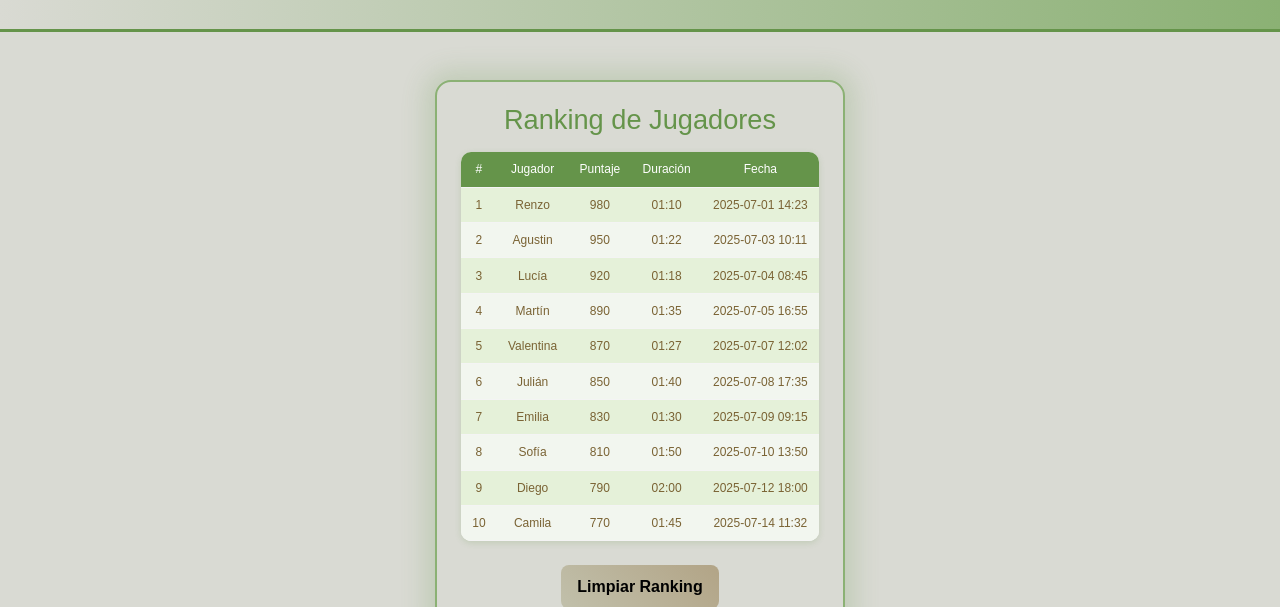
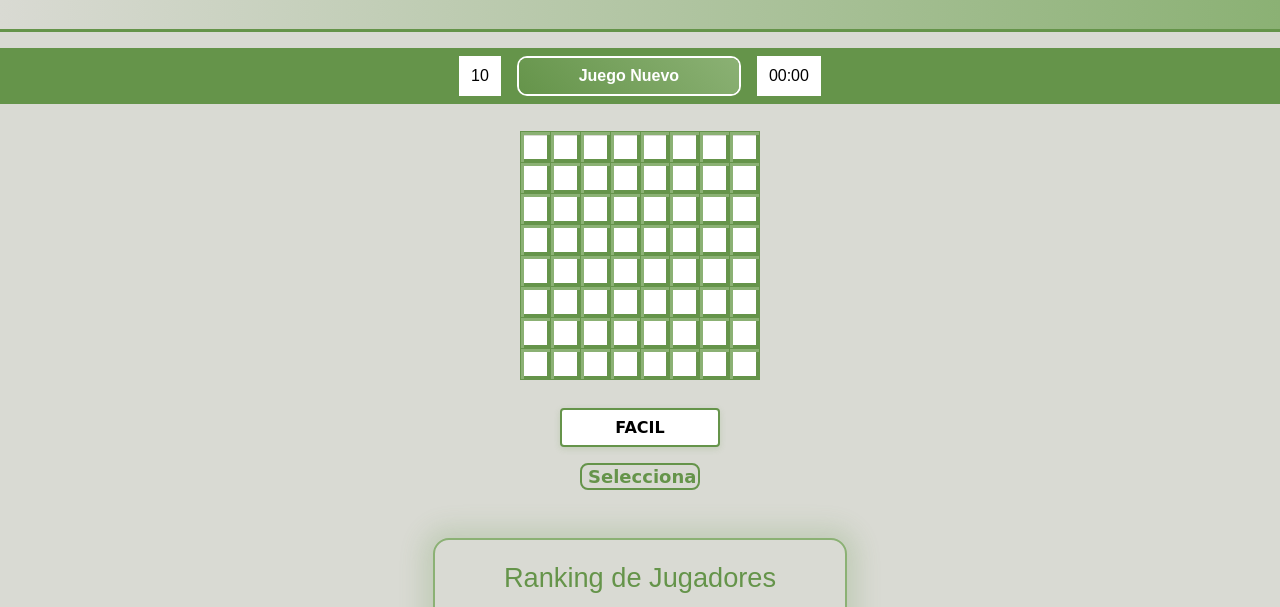
Before and after one commit to rfascendini/UAI-DAW-2025-Buscaminas, a plain HTML site: page index.html in a window 1280 px wide. Shown: the part 147-754 px from the top of the page. Drawn offline with Linux system fonts and the light colour scheme.

Commit message:
Se unificaron los 2 últimos Commits en un solo proyecto

```diff
--- a/assets/css/styles.css
+++ b/assets/css/styles.css
@@ -10,11 +10,14 @@
     --gris-claro: #f4f4f4;
     --gris-claro-par: #f2f6ef;
     --gris-claro-impar: #e5f1d9;
-    --rojo: #e63946;
     --negro: #000000;
     --negro-transparente: rgba(0, 0, 0, 0.87);
     --sombra-verde: rgba(101, 148, 74, 0.2);
-    --fondo-con-degrades: linear-gradient(to right, var(--piedra), var(--verde-pasto))
+    --fondo-con-degrades: linear-gradient(
+        to right,
+        var(--piedra),
+        var(--verde-pasto)
+    );
 }
 
 body.tema-oscuro {
@@ -23,16 +26,19 @@ body.tema-oscuro {
     --tierra: #b79b74;
     --rama: #ccb37a;
     --piedra: #1e1e1e;
-    --blanco: #f0f0f0;
+    --blanco: #000000;
     --blanco-transparente: rgba(240, 240, 240, 0.95);
     --gris-claro: #2e2e2e;
     --gris-claro-par: #292f26;
     --gris-claro-impar: #1e2a1e;
-    --rojo: #ef5a61;
     --negro: #ffffff;
     --negro-transparente: rgba(0, 0, 0, 0.87);
     --sombra-verde: rgba(123, 191, 125, 0.2);
-    --fondo-con-degrades: linear-gradient(to right, var(--piedra), var(--verde-pasto));
+    --fondo-con-degrades: linear-gradient(
+        to right,
+        var(--piedra),
+        var(--verde-pasto)
+    );
 }
 
 /* ======================== BASE ======================== */
@@ -76,6 +82,119 @@ body {
     color: var(--negro);
 }
 
+/* ======================== TABLERO ========================= */
+.contenedor-juego {
+    display: flex;
+    align-items: center;
+    justify-content: center;
+    flex-direction: column;
+}
+
+.contenedor-juego > table {
+    background: var(--blanco);
+}
+
+td {
+    border: 1px solid var(--verde-hoja);
+    text-align: center;
+    align-items: center;
+    align-content: center;
+    color: var(--negro);
+    box-shadow: inset 3px 3px 0 0 var(--verde-pasto),
+        inset -3px -3px 0 0 var(--verde-hoja);
+}
+
+.tablero {
+    background: var(--verde-hoja);
+    display: flex;
+    justify-content: center;
+    align-items: center;
+    margin: 1rem;
+    width: 100%;
+}
+
+/* === BOTONES Y PANELES SUPERIORES === */
+#juego-nuevo,
+#minas,
+#timer {
+    text-align: center;
+    padding: 10px;
+    margin: 10px;
+    max-width: 200px;
+    box-shadow: 0 0 0 2px var(--blanco);
+}
+
+#juego-nuevo:active {
+    background: var(--verde-pasto);
+    color: var(--rojo);
+    transition: background-color 0.5s ease;
+}
+
+#minas,
+#timer {
+    background: var(--blanco);
+    color: var(--negro);
+}
+
+/* === SELECT DIFICULTAD === */
+#dificultad {
+    appearance: none; /* Elimina el estilo por defecto del sistema */
+    text-align: center;
+    color: var(--negro);
+    background-color: var(--blanco);
+    width: 160px;
+    padding: 0.5rem;
+    font-family: cursive;
+    font-size: 1rem;
+    font-weight: bold;
+    border: 2px solid var(--verde-hoja);
+    box-shadow: 0 2px 6px var(--sombra-verde);
+    border-radius: 4px;
+    margin: 1rem auto;
+    display: block;
+    transition: all 0.3s ease;
+    cursor: pointer;
+}
+
+#dificultad:hover {
+    background-color: var(--gris-claro-par);
+}
+
+#dificultad:focus {
+    outline: none;
+    border-color: var(--verde-pasto);
+    box-shadow: 0 0 0 2px var(--sombra-verde);
+}
+
+/* === BOTÓN PRINCIPAL CON EFECTO LIQUID === */
+.btn {
+    position: relative;
+    width: 120px;
+    font-size: 18px;
+    font-weight: 600;
+    color: var(--verde-hoja);
+    background: none;
+    border: 2px solid var(--verde-hoja);
+    border-radius: 8px;
+    cursor: pointer;
+    overflow: hidden;
+    transition: all 0.3s ease;
+    font-family: cursive;
+}
+
+.liquid {
+    background: linear-gradient(var(--verde-hoja) 0 0) no-repeat
+        calc(200% - var(--p, 0%)) 100% / 200% var(--p, 0.2em);
+    transition: 0.3s var(--t, 0s),
+        background-position 0.3s calc(0.3s - var(--t, 0s));
+}
+
+.liquid:hover {
+    --p: 100%;
+    --t: 0.3s;
+    color: var(--blanco);
+}
+
 /* ======================== RANKING ======================== */
 .seccion-estadisticas {
     margin: 3rem auto 2rem auto;
@@ -99,7 +218,6 @@ body {
     width: 100%;
     border-collapse: collapse;
     background-color: var(--blanco);
-    box-shadow: 0 2px 6px var(--sombra-verde);
     border-radius: 10px;
     overflow: hidden;
     transition: background-color 0.3s;
@@ -111,6 +229,7 @@ body {
     text-align: center;
     border-bottom: 1px solid var(--gris-claro);
     font-size: 0.75em;
+    box-shadow: none;
 }
 
 .tabla-ranking th {
@@ -176,7 +295,6 @@ body {
     border-color: var(--verde-hoja);
     box-shadow: 0 0 0 2px var(--sombra-verde);
 }
-
 
 .form-naturaleza input,
 .form-naturaleza textarea {
--- /dev/null
+++ b/assets/js/tablero.js
@@ -0,0 +1,222 @@
+// === VARIABLES GLOBALES ===
+var filas = 8
+var columnas = 8
+var lado = 30
+var minas = 10
+var tablero = []
+var enJuego = true
+var juegoIniciado = false
+var marcas = 0
+document.oncontextmenu = function(){return false}
+
+// === FUNCIÓN PRINCIPAL ===
+nuevoJuego()
+
+function obtenerValor() {
+  const valor = document.getElementById('dificultad').value
+  niveles(valor)
+  nuevoJuego()
+}
+
+function nuevoJuego() {
+  reiniciarVariables()
+  generarTableroHTML()
+  generarTableroJuego()
+  añadirEventos()
+  refrescarTablero()
+}
+
+function reiniciarVariables() {
+  marcas = 0
+  enJuego = true
+  juegoIniciado = false
+}
+
+function niveles(dificultad) {
+  if (dificultad === "1") {
+    columnas = filas = 8
+    minas = 10
+  } else if (dificultad === "2") {
+    columnas = filas = 12
+    minas = 25
+  } else if (dificultad === "3") {
+    columnas = filas = 16
+    minas = 40
+  } else if (dificultad === "4") {
+    columnas = filas = 32
+    minas = 100
+    lado = 25
+  }
+}
+
+function generarTableroHTML() {
+  let html = ""
+  for (let f = 0; f < filas; f++) {
+    html += `<tr>`
+    for (let c = 0; c < columnas; c++) {
+      html += `<td id="celda-${c}-${f}" style="width:${lado}px;height:${lado}px"></td>`
+    }
+    html += `</tr>`
+  }
+  const tableroHTML = document.getElementById("tablero")
+  tableroHTML.innerHTML = html
+  tableroHTML.style.width = columnas * lado + "px"
+  tableroHTML.style.height = filas * lado + "px"
+  tableroHTML.classList.add("tablero")
+}
+
+function añadirEventos() {
+  for (let f = 0; f < filas; f++) {
+    for (let c = 0; c < columnas; c++) {
+      const celda = document.getElementById(`celda-${c}-${f}`)
+      celda.addEventListener("dblclick", e => dobleClic(celda, c, f, e))
+      celda.addEventListener("mouseup", e => clicSimple(celda, c, f, e))
+    }
+  }
+}
+
+function dobleClic(celda, c, f) {
+  if (!enJuego) return
+  abrirArea(c, f)
+  refrescarTablero()
+}
+
+function clicSimple(celda, c, f, me) {
+  if (!enJuego || tablero[c][f].estado === "descubierto") return
+  switch (me.button) {
+    case 0:
+      if (tablero[c][f].estado === "marcado") break
+      while (!juegoIniciado && tablero[c][f].valor === -1) generarTableroJuego()
+      tablero[c][f].estado = "descubierto"
+      juegoIniciado = true
+      if (tablero[c][f].valor === 0) abrirArea(c, f)
+      break
+    case 2:
+      if (tablero[c][f].estado === "marcado") {
+        tablero[c][f].estado = undefined
+        marcas--
+      } else {
+        tablero[c][f].estado = "marcado"
+        marcas++
+      }
+      break
+  }
+  refrescarTablero()
+}
+
+function abrirArea(c, f) {
+  for (let i = -1; i <= 1; i++) {
+    for (let j = -1; j <= 1; j++) {
+      if (i === 0 && j === 0) continue
+      try {
+        if (tablero[c + i][f + j].estado !== "descubierto" && tablero[c + i][f + j].estado !== "marcado") {
+          tablero[c + i][f + j].estado = "descubierto"
+          if (tablero[c + i][f + j].valor === 0) abrirArea(c + i, f + j)
+        }
+      } catch (e) {}
+    }
+  }
+}
+
+function refrescarTablero() {
+  for (let f = 0; f < filas; f++) {
+    for (let c = 0; c < columnas; c++) {
+      const celda = document.getElementById(`celda-${c}-${f}`)
+      if (tablero[c][f].estado === "descubierto") {
+        celda.style.boxShadow = "none"
+        if (tablero[c][f].valor === -1) {
+          celda.innerHTML = `<img src="assets/images/tablero/mina.png" alt="mina">`
+          celda.style.color = "red"
+          celda.style.background = "red"
+        } else if (tablero[c][f].valor !== 0) {
+          celda.innerHTML = tablero[c][f].valor
+        }
+      } else if (tablero[c][f].estado === "marcado") {
+        celda.innerHTML = `<img src="assets/images/tablero/flag.png" alt="flag">`
+        celda.style.background = "green"
+      } else {
+        celda.innerHTML = ""
+        celda.style.background = ""
+      }
+    }
+  }
+  verificarGanador()
+  verificarPerdedor()
+  actualizarPanelMinas()
+}
+
+function actualizarPanelMinas() {
+  document.getElementById("minas").innerHTML = minas - marcas
+}
+
+function verificarGanador() {
+  for (let f = 0; f < filas; f++) {
+    for (let c = 0; c < columnas; c++) {
+      if (tablero[c][f].estado !== "descubierto" && tablero[c][f].valor !== -1) return
+    }
+  }
+  document.getElementById("tablero").style.background = "green"
+  enJuego = false
+}
+
+function verificarPerdedor() {
+  for (let f = 0; f < filas; f++) {
+    for (let c = 0; c < columnas; c++) {
+      if (tablero[c][f].valor === -1 && tablero[c][f].estado === "descubierto") {
+        enJuego = false
+      }
+    }
+  }
+  if (!enJuego) {
+    for (let f = 0; f < filas; f++) {
+      for (let c = 0; c < columnas; c++) {
+        if (tablero[c][f].valor === -1) {
+          const celda = document.getElementById(`celda-${c}-${f}`)
+          celda.innerHTML = `<img src="assets/images/tablero/mina.png" alt="mina" class="bomba">`
+          celda.style.background = "red"
+        }
+      }
+    }
+  }
+}
+
+function generarTableroJuego() {
+  vaciarTablero()
+  ponerMinas()
+  contadoresMinas()
+}
+
+function vaciarTablero() {
+  tablero = []
+  for (let c = 0; c < columnas; c++) tablero.push([])
+}
+
+function ponerMinas() {
+  for (let i = 0; i < minas; i++) {
+    let c, f
+    do {
+      c = Math.floor(Math.random() * columnas)
+      f = Math.floor(Math.random() * filas)
+    } while (tablero[c][f])
+    tablero[c][f] = { valor: -1 }
+  }
+}
+
+function contadoresMinas() {
+  for (let f = 0; f < filas; f++) {
+    for (let c = 0; c < columnas; c++) {
+      if (!tablero[c][f]) {
+        let contador = 0
+        for (let i = -1; i <= 1; i++) {
+          for (let j = -1; j <= 1; j++) {
+            if (i === 0 && j === 0) continue
+            try {
+              if (tablero[c + i][f + j].valor === -1) contador++
+            } catch (e) {}
+          }
+        }
+        tablero[c][f] = { valor: contador }
+      }
+    }
+  }
+}
--- a/index.html
+++ b/index.html
@@ -18,6 +18,7 @@
         <!-- CSS -->
         <link rel="stylesheet" href="assets/css/reset.css" />
         <link rel="stylesheet" href="assets/css/styles.css" />
+        <link rel="stylesheet" href="assets/css/tablero.css" />
 
         <!-- Favicon -->
         <link
@@ -34,12 +35,33 @@
                 <h2 class="descripcion-juego">
                     Proyecto Final de DAW - Minesweeper 2025
                 </h2>
-                <button class="btn-naturaleza" id="boton-tema">🌙 Modo oscuro</button>
+                <button class="btn-naturaleza" id="boton-tema">
+                    🌙 Modo oscuro
+                </button>
             </div>
         </header>
 
-        <main id="contenedor-juego" class="contenedor">
-            <!-- El tablero, modales y panel de info se generan dinámicamente con JS -->
+        <main class="contenedor-juego">
+            <div class="tablero">
+                <p id="minas"></p>
+                <p id="juego-nuevo" class="btn-naturaleza primario" onclick="nuevoJuego()">Juego Nuevo</p>
+                <p id="timer">00:00</p>
+            </div>
+
+            <table id="tablero"></table>
+
+            <form>
+                <select id="dificultad">
+                    <option value="1">FACIL</option>
+                    <option value="2">MEDIO</option>
+                    <option value="3">DIFICIL</option>
+                    <option value="4">MUY DIFICIL</option>
+                </select>
+            </form>
+
+            <button class="btn liquid" onclick="obtenerValor()">
+                Seleccionar
+            </button>
         </main>
 
         <section id="estadisticas" class="seccion-estadisticas">
@@ -137,6 +159,7 @@
 
         <!-- JS -->
         <script src="assets/js/scripts.js"></script>
+        <script src="assets/js/tablero.js"></script>
         <script src="assets/js/ranking.js"></script>
     </body>
 </html>
```
Also changed, not shown: assets/images/tablero/flag.png (added), assets/images/tablero/mina.png (added).
